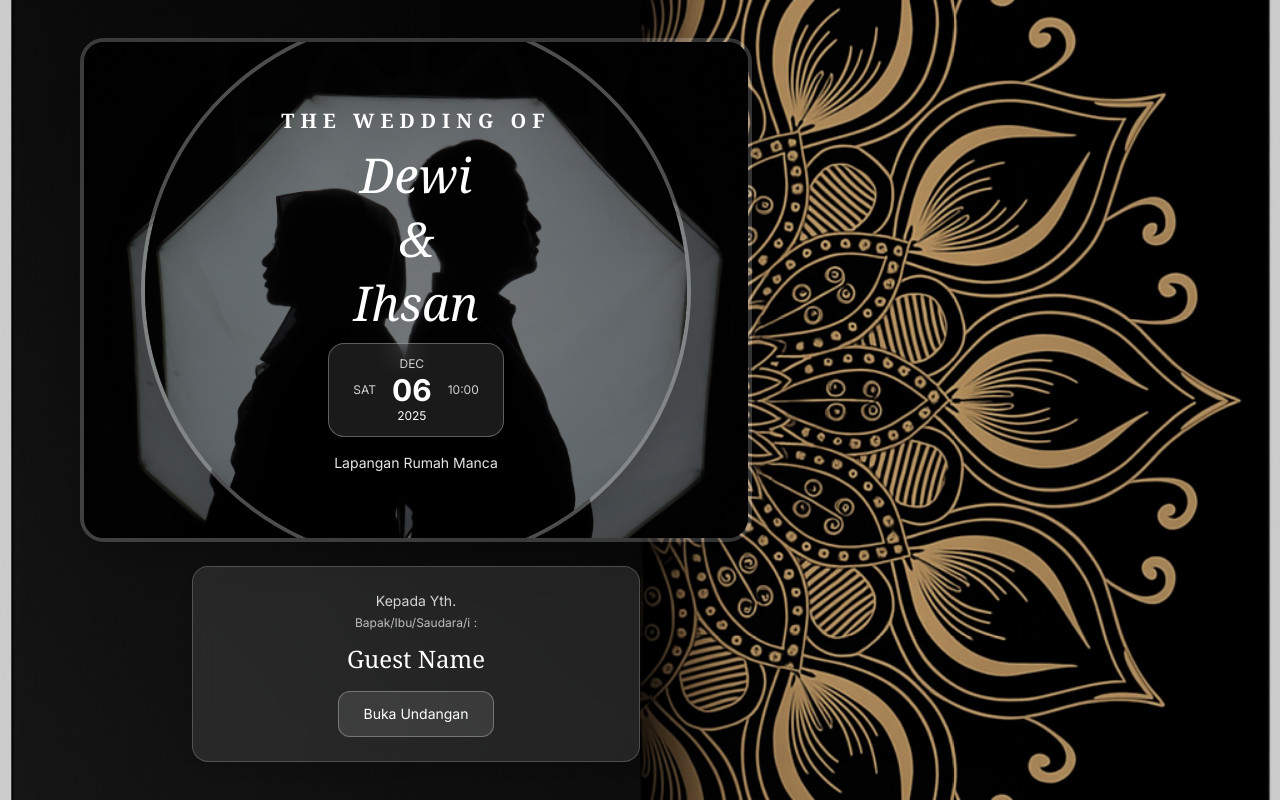
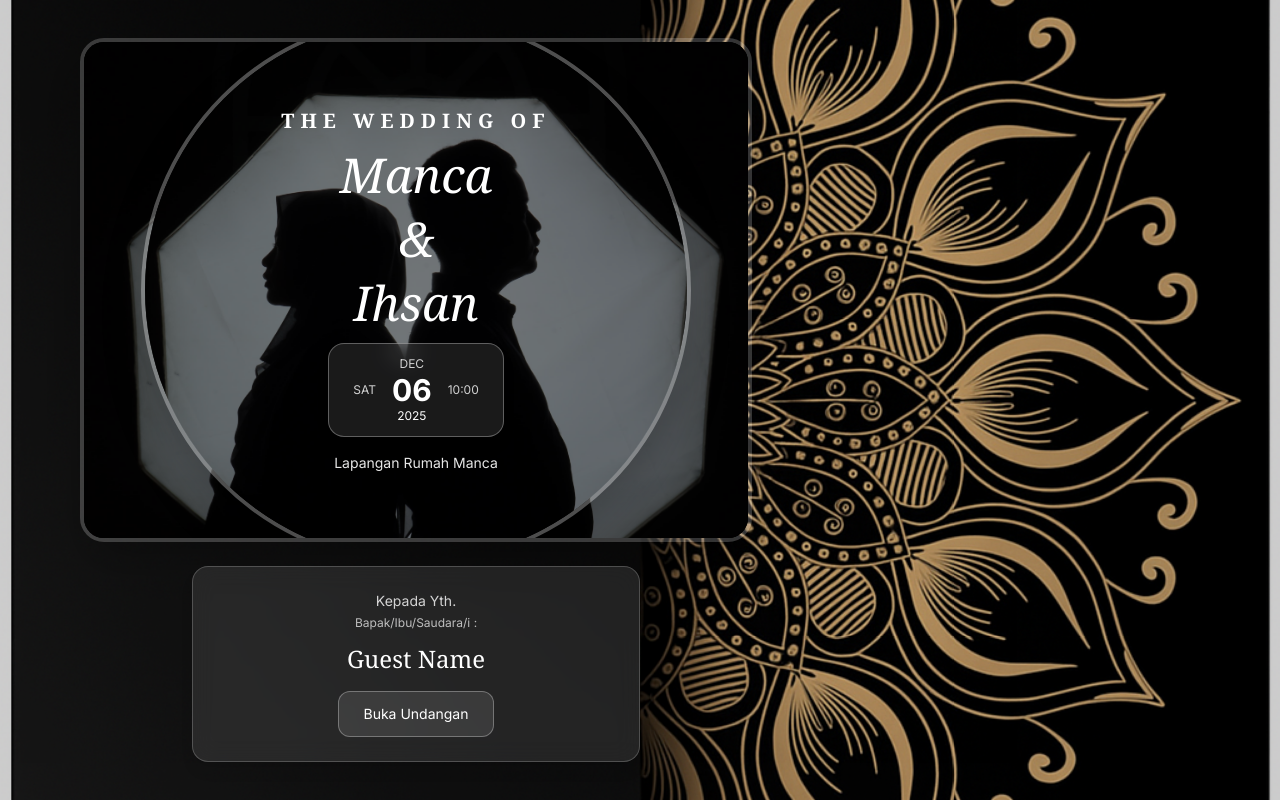
Before and after one commit to StefanusSimandjuntak/wedding-invitation, a Next.js app: page / in a window 1280 px wide. Built offline with nearby package versions, Linux system fonts and the light colour scheme.

Commit message:
Change Dewi's nickname to Manca throughout the site

```diff
--- a/src/app/layout.tsx
+++ b/src/app/layout.tsx
@@ -5,8 +5,8 @@ import "./globals.css";
 const inter = Inter({ subsets: ["latin"] });
 
 export const metadata: Metadata = {
-  title: "Wedding Of Dewi & Ihsan",
-  description: "Join us in celebrating the wedding of Dewi & Ihsan. Find event details, RSVP, and more.",
+  title: "Wedding Of Manca & Ihsan",
+  description: "Join us in celebrating the wedding of Manca & Ihsan. Find event details, RSVP, and more.",
 };
 
 export default function RootLayout({
--- a/src/components/CoupleSection.tsx
+++ b/src/components/CoupleSection.tsx
@@ -9,7 +9,7 @@ export default function CoupleSection() {
         <div className="relative overflow-hidden rounded-[var(--radius)]">
           <div className="absolute inset-0 bg-cover bg-center scale-105" style={{ backgroundImage: "url(/assets/images/IMG-20251107-WA0016.jpg)" }} />
           <div className="relative z-10 card-glass m-6 md:m-10 p-8 md:p-10 text-center text-white">
-            <h2 className="title">Dewi</h2>
+            <h2 className="title">Manca</h2>
             <div className="my-4 h-px w-24 mx-auto bg-white/30" />
             <p className="opacity-90 text-white">Dewi Manca Indira, S. Ars.</p>
             <p className="mt-2 opacity-80 text-sm">Putri pertama dari</p>
--- a/src/components/Hero.tsx
+++ b/src/components/Hero.tsx
@@ -64,7 +64,7 @@ export default function Hero({ opened, setOpened, firstSectionRef, nextId, guest
                 {/* Content inside circle */}
                 <div className="relative h-full flex flex-col items-center justify-center px-4 sm:px-6 md:px-8 space-y-2 sm:space-y-3 md:space-y-4">
                   <h2 className="text-sm sm:text-base md:text-xl font-bold uppercase tracking-[0.2em] md:tracking-[0.3em]">THE WEDDING OF</h2>
-                  <h1 className="text-3xl sm:text-4xl md:text-5xl font-serif italic">Dewi</h1>
+                  <h1 className="text-3xl sm:text-4xl md:text-5xl font-serif italic">Manca</h1>
                   <div className="text-3xl sm:text-4xl md:text-5xl font-serif italic">&</div>
                   <h1 className="text-3xl sm:text-4xl md:text-5xl font-serif italic">Ihsan</h1>
 
--- a/src/components/ThanksSection.tsx
+++ b/src/components/ThanksSection.tsx
@@ -9,7 +9,7 @@ export default function ThanksSection() {
           <p className="text-lg md:text-xl opacity-90 text-white leading-relaxed mb-8">
             Your presence and blessings are the most beautiful gift for us
           </p>
-          <h2 className="title text-3xl md:text-4xl">Dewi & Ihsan</h2>
+          <h2 className="title text-3xl md:text-4xl">Manca & Ihsan</h2>
         </div>
       </div>
     </Section>
--- a/src/components/TitleStripeSection.tsx
+++ b/src/components/TitleStripeSection.tsx
@@ -14,7 +14,7 @@ export default function TitleStripeSection({ sectionRef }: { sectionRef?: React.
           <div className="relative px-8 py-6 animate-slide-in-right">
             <div className="pointer-events-none absolute inset-0 border-2 border-white/80" />
             <div className="relative z-10 text-center font-serif font-bold leading-tight">
-              <div className="text-5xl md:text-6xl">Dewi</div>
+              <div className="text-5xl md:text-6xl">Manca</div>
               <div className="text-5xl md:text-6xl">&</div>
               <div className="text-5xl md:text-6xl">Ihsan</div>
             </div>
```
